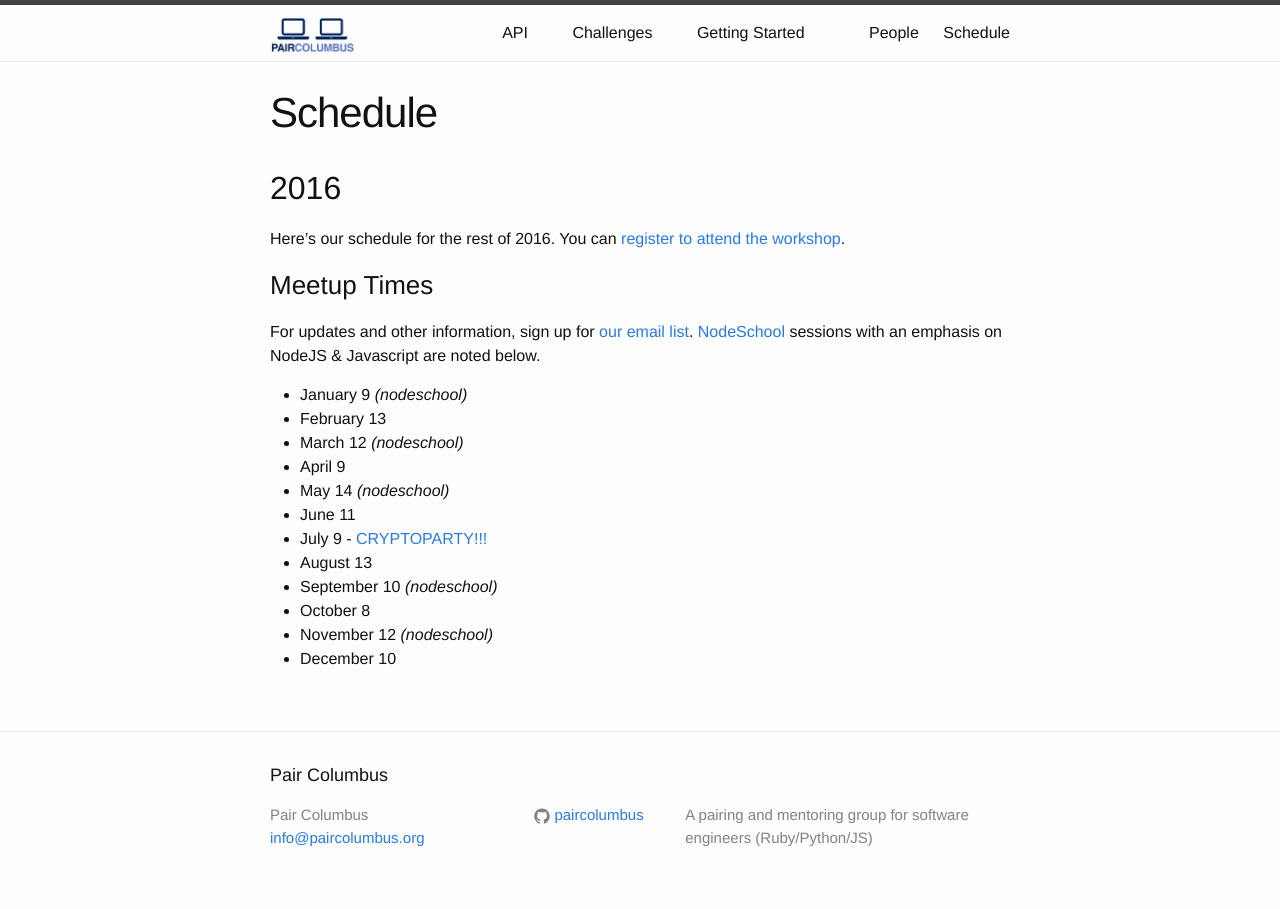
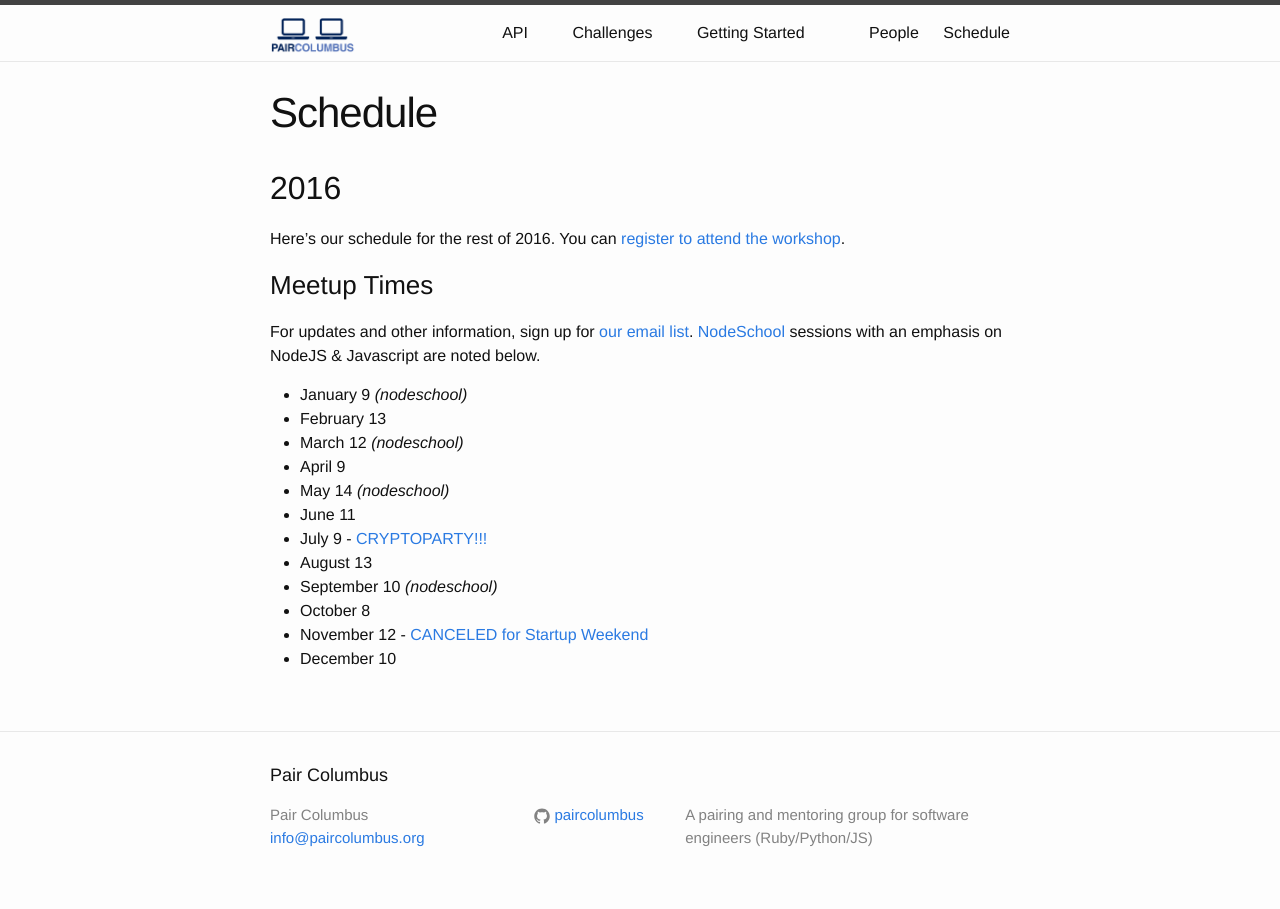
Before and after one commit to paircolumbus/paircolumbus.github.io, a Jekyll site: the page built from pages/schedule.md, in a window 1280 px wide. Built offline with Jekyll 4.4.1, drawn with Linux system fonts in a browser that asks for light colours; comment, search, counter and statistics services are not loaded.

Commit message:
Add nov12 cancellation message

```diff
--- a/pages/schedule.md
+++ b/pages/schedule.md
@@ -21,5 +21,5 @@ For updates and other information, sign up for [our email list](http://paircolum
 - August 13
 - September 10 _(nodeschool)_
 - October 8
-- November 12 _(nodeschool)_
+- November 12 - [CANCELED for Startup Weekend](http://www.up.co/communities/usa/columbus/startup-weekend/9968)
 - December 10
```
Also changed, not shown: index.md (+1 -0 lines).
